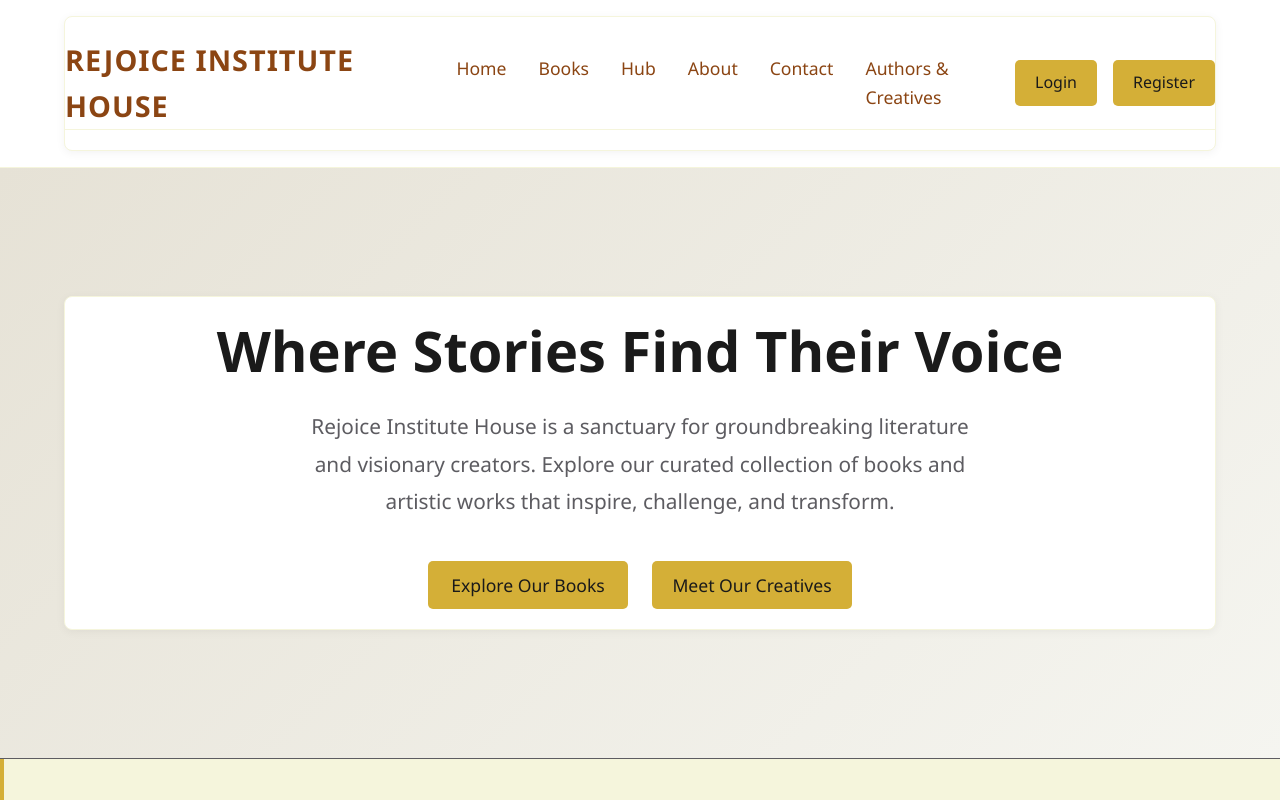
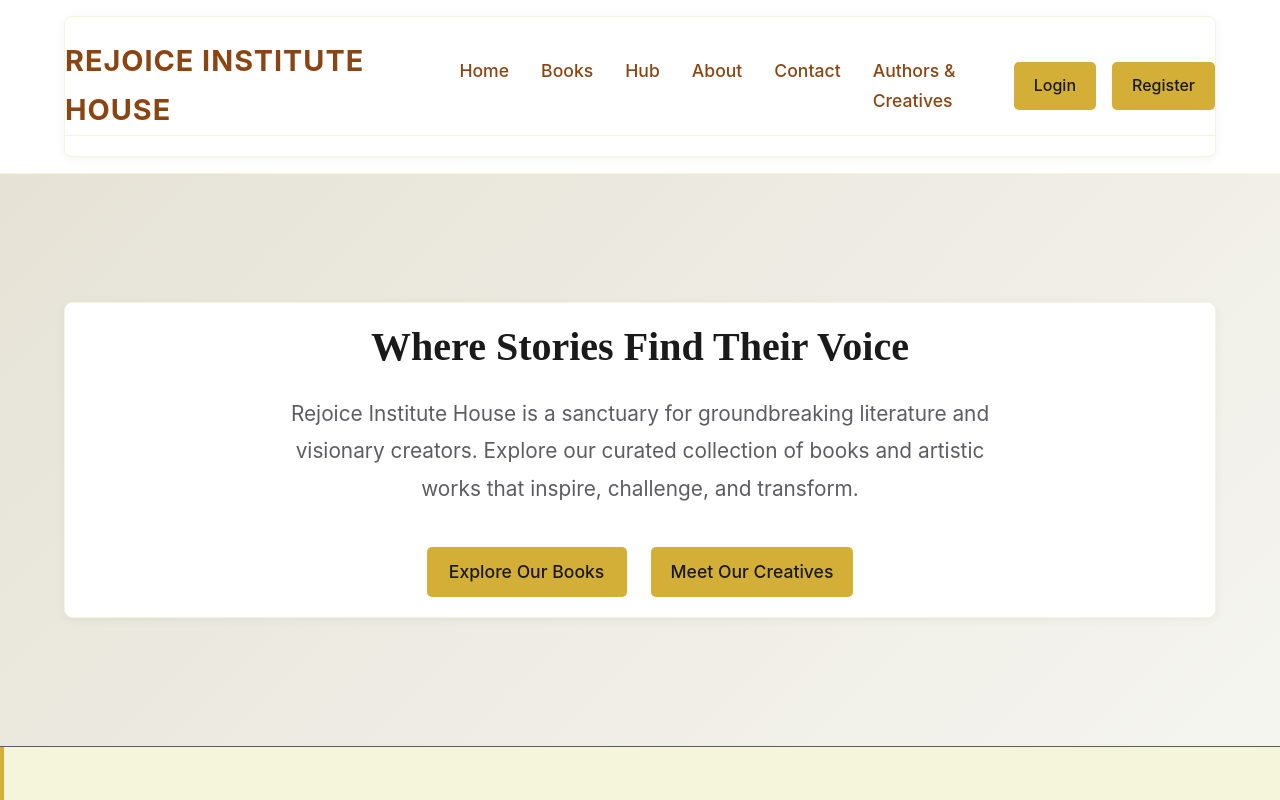
Before and after one commit to RejoiceInstituteHouse/RejoiceInstitute, a plain HTML site: page index.html in a window 1280 px wide. Shown: the top 800 px of the page. Drawn offline with Linux system fonts and the light colour scheme.

Commit message:
Add files via upload

```diff
--- a/style.css
+++ b/style.css
@@ -2430,3 +2430,30 @@ input:focus, textarea:focus {
   outline: none !important;
   box-shadow: 0 0 0 2px rgba(212, 175, 55, 0.2) !important;
 }
+/* ===== BEAUTIFUL TYPOGRAPHY ===== */
+@import url('https://fonts.googleapis.com/css2?family=Playfair+Display:wght@400;600;700&family=Inter:wght@300;400;500;600&display=swap');
+
+body {
+    font-family: 'Inter', sans-serif !important;
+    font-weight: 400;
+    line-height: 1.7;
+    color: var(--rich-black) !important;
+}
+
+h1, h2, h3, h4, h5, h6 {
+    font-family: 'Playfair Display', serif !important;
+    font-weight: 600 !important;
+    color: var(--rich-black) !important;
+    line-height: 1.3;
+}
+
+h1 {
+    font-weight: 700 !important;
+    font-size: 2.5rem !important;
+}
+
+/* Navigation specific fonts */
+nav, .navbar {
+    font-family: 'Inter', sans-serif !important;
+    font-weight: 500 !important;
+}
```
